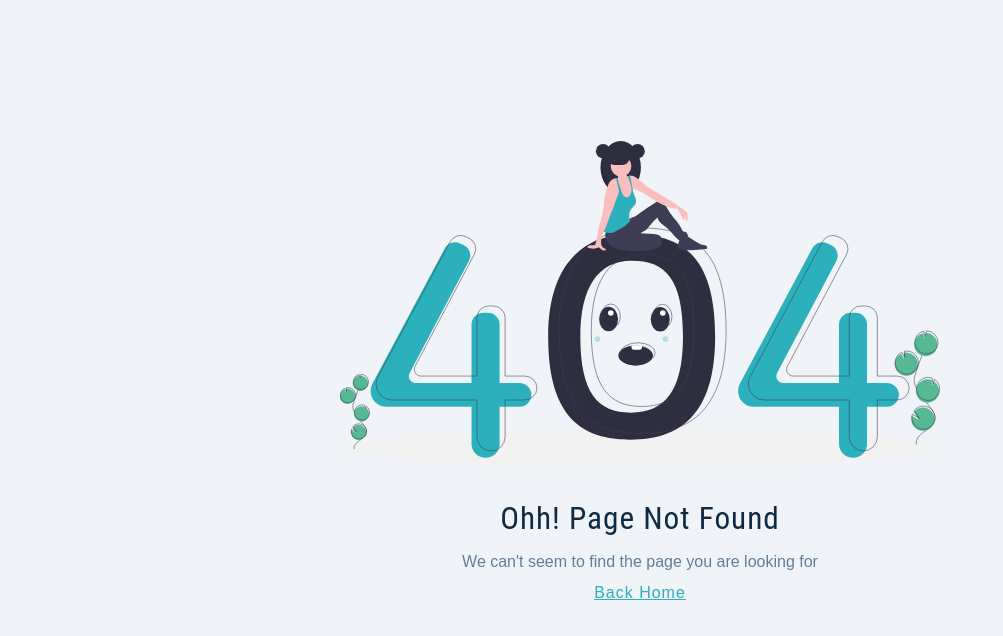
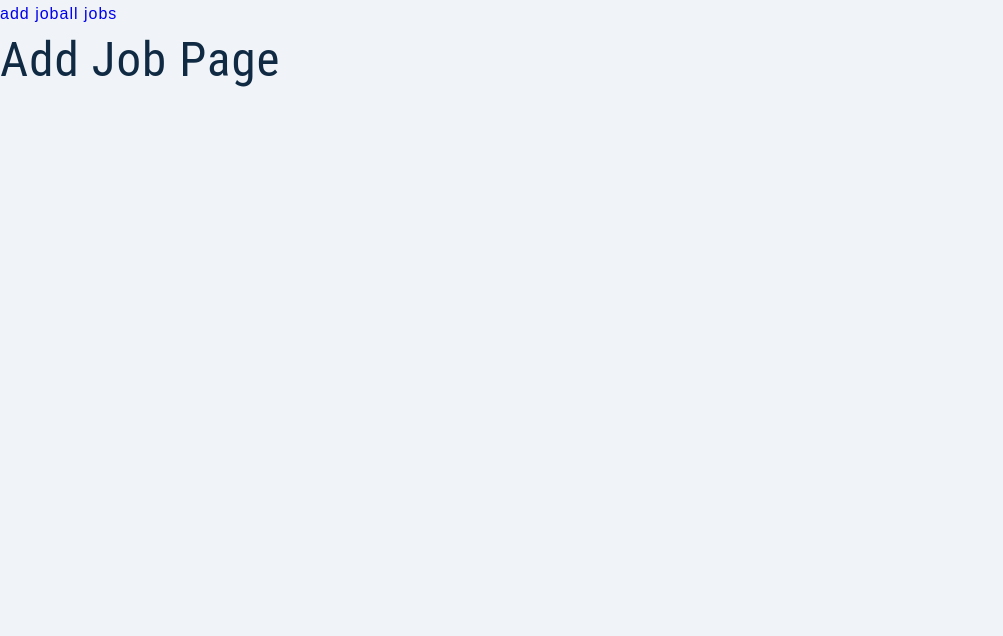
Before and after one commit to Yma-Van2020/jobify_mern_project, a React (Create React App) app in the folder client/: page /add-job in a window 1280 px wide. Before the commit this address had no page. Shown: the top 636 px of the page, without its empty margins (0-1003 px from the left). Built offline with nearby package versions, Linux system fonts and the light colour scheme; sample sign-in values are in the browser's storage.

Commit message:
nested pages and protected route

```diff
--- a/client/src/App.js
+++ b/client/src/App.js
@@ -1,17 +1,27 @@
 import { BrowserRouter, Routes, Route} from 'react-router-dom';
 import {
-  Dashboard,
   Error,
   Register,
-  Landing
+  Landing,
+  ProtectedRoute
 } from './pages'
+import {AddJob, AllJobs, Profile, Stats, SharedLayout} from './pages/Dashboard'
 
 function App() {
   return (
     <div>
       <BrowserRouter>
         <Routes>
-          <Route path="/" element={<Dashboard />} />
+          <Route path="/" element={
+          <ProtectedRoute>
+            <SharedLayout/>
+          </ProtectedRoute>
+          }>
+            <Route index element={<Stats/>}/>
+            <Route path="all-jobs" element={<AllJobs/>}/>
+            <Route path="add-job" element={<AddJob/>}/>
+            <Route path="profile" element={<Profile/>}/>
+          </Route>
           <Route path="/register" element={<Register />} />
           <Route path="/landing" element={<Landing />} />
           <Route path="*" element={<Error />} />
--- a/client/src/pages/Dashboard.js
+++ /dev/null
@@ -1,23 +0,0 @@
-import { useEffect } from 'react'
-
-const Dashboard = () => {
-  const fetchData = async () => {
-    try {
-      const response = await fetch('/api/v1')
-      const data = await response.json()
-    }
-    catch(error) {
-      console.log(error)
-    }
-  }
-
-  useEffect(() => {
-    fetchData()
-  }, [])
-
-  return (
-    <div>Dashboard page</div>
-  )
-}
-
-export default Dashboard
--- /dev/null
+++ b/client/src/pages/Dashboard/AddJob.js
@@ -0,0 +1,5 @@
+const AddJob = () => {
+  return <h1>Add Job Page</h1>
+}
+
+export default AddJob
--- /dev/null
+++ b/client/src/pages/Dashboard/AllJobs.js
@@ -0,0 +1,6 @@
+const AllJobs = () => {
+  return (
+    <div>AllJobs</div>
+  )
+}
+export default AllJobs
--- /dev/null
+++ b/client/src/pages/Dashboard/Profile.js
@@ -0,0 +1,6 @@
+const Profile = () => {
+  return (
+    <div>Profile</div>
+  )
+}
+export default Profile
--- /dev/null
+++ b/client/src/pages/Dashboard/SharedLayout.js
@@ -0,0 +1,15 @@
+import { Outlet, Link } from 'react-router-dom';
+import Wrapper from '../../assets/wrappers/SharedLayout'
+
+const SharedLayout = () => {
+  return (
+    <Wrapper>
+      <nav>
+        <Link to='add-job'>add job</Link>
+        <Link to='all-jobs'>all jobs</Link>
+      </nav>
+      <Outlet />
+    </Wrapper>
+  )
+}
+export default SharedLayout
--- /dev/null
+++ b/client/src/pages/Dashboard/Stats.js
@@ -0,0 +1,6 @@
+const Stats = () => {
+  return (
+    <div>Stats</div>
+  )
+}
+export default Stats
--- /dev/null
+++ b/client/src/pages/Dashboard/index.js
@@ -0,0 +1,7 @@
+import AddJob from "./AddJob";
+import AllJobs from "./AllJobs";
+import Profile from "./Profile";
+import Stats from "./Stats";
+import SharedLayout from "./SharedLayout";
+
+export {AddJob, AllJobs, Profile, Stats, SharedLayout}
--- a/client/src/pages/Index.js
+++ b/client/src/pages/Index.js
@@ -1,11 +1,12 @@
-import Dashboard from "./Dashboard";
+
 import Error from "./Error";
 import Register from "./Register";
 import Landing from "./Landing";
+import ProtectedRoute from "./ProtectedRoute";
 
 export {
-  Dashboard,
   Error,
   Register,
+  ProtectedRoute,
   Landing
 }
--- /dev/null
+++ b/client/src/pages/ProtectedRoute.js
@@ -0,0 +1,11 @@
+import { useAppContext } from '../context/appContext.js'
+import { Navigate } from 'react-router-dom'
+
+const ProtectedRoute = ({children}) => {
+  const { user } = useAppContext()
+  if(!user) {
+    return <Navigate to='/landing'/>
+  }
+  return children
+}
+export default ProtectedRoute
```
